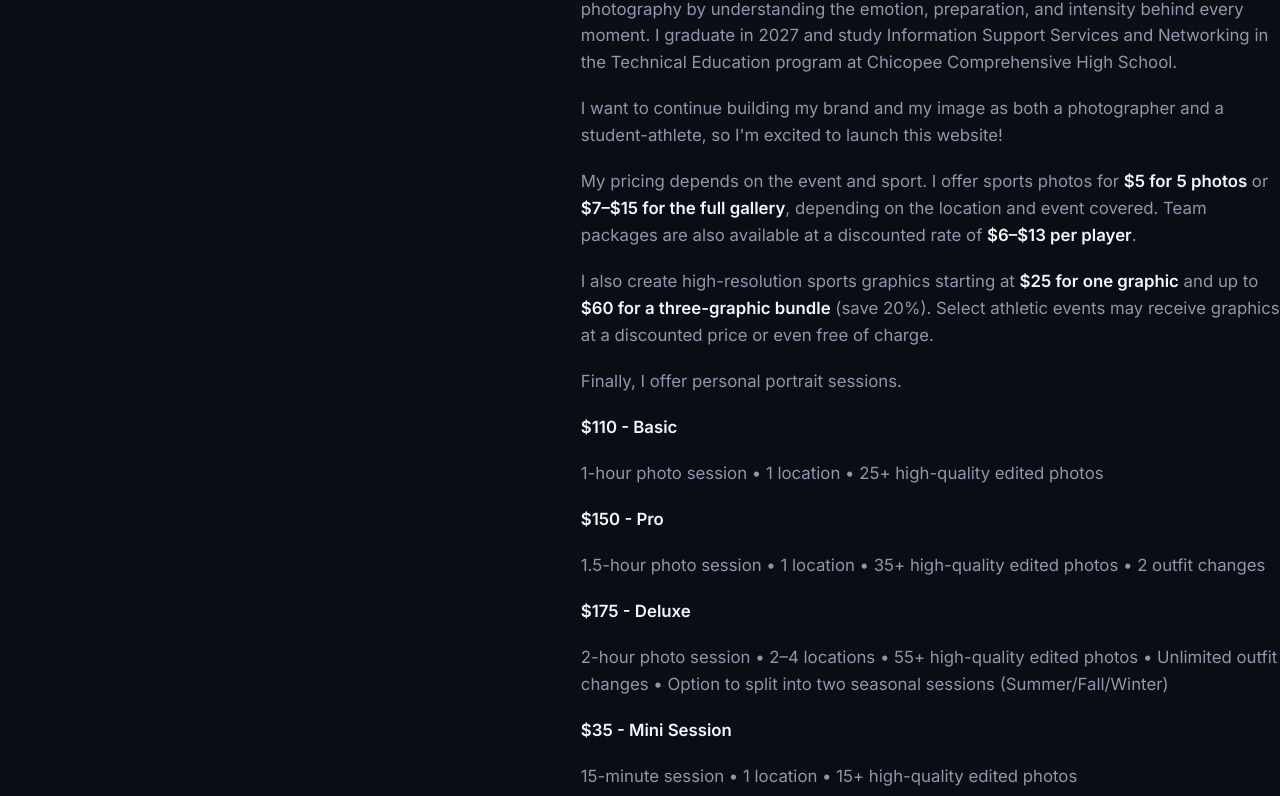
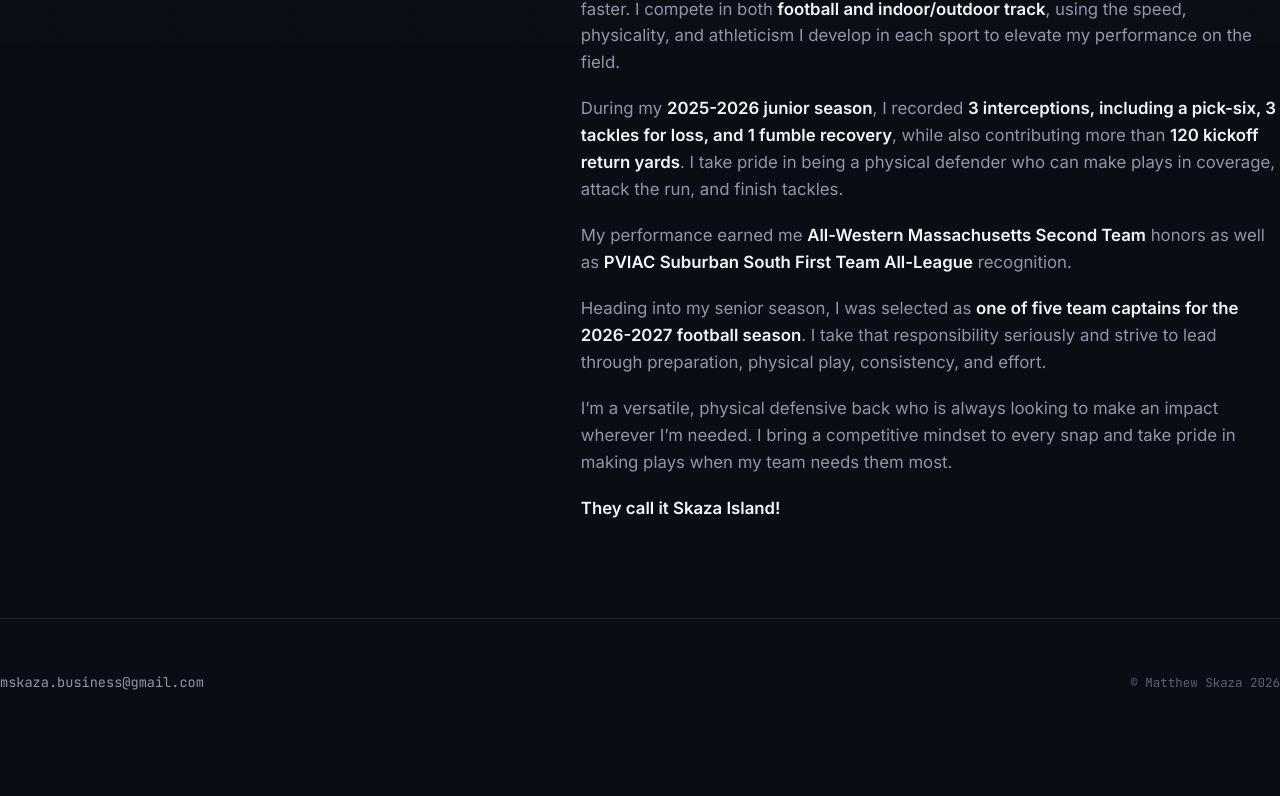
Before and after one commit to mskaza00/skaza.shotsbyskaza-, a website: page index.html in a window 1280 px wide. Shown: the part 755-1551 px from the top of the page. After the commit the page ends 1502 px from the top, so only its background shows below. Drawn offline with nearby package versions, Linux system fonts and the light colour scheme.

Commit message:
Update index.html

```diff
--- a/index.html
+++ b/index.html
@@ -55,32 +55,23 @@
 <section id="about" class="wrap about">
 <div>
 <p class="eyebrow">About</p>
-<h2>Behind The Lens</h2>
+<h2>Under The Helmet -- The Football Side</h2>
 </div>
 <div class="about-body">
-<p>Hi, I'm <strong>Matthew Skaza</strong>, a 17-year-old photographer based in Chicopee, Western Massachusetts. I specialize in sports photography while also capturing portraits and creative moments. With over two years of experience behind the camera, I focus on creating images that preserve meaningful moments.</p>
+<p>Hi, I’m <strong>Matthew Skaza</strong>, a Class of 2027 student-athlete and multi-sport player at Chicopee Comprehensive High School. I primarily play <strong>Defensive Back and Outside Linebacker</strong>, but my versatility allows me to contribute at multiple positions on both sides of the ball during varsity competition.</p>
 
-<p>As a student-athlete and football captain, I bring an athlete's perspective to sports photography by understanding the emotion, preparation, and intensity behind every moment. I graduate in 2027 and study Information Support Services and Networking in the Technical Education program at Chicopee Comprehensive High School.</p>
+<p>At <strong>5'11", 163 pounds</strong>, I continue to develop as an athlete by getting bigger, stronger, and faster. I compete in both <strong>football and indoor/outdoor track</strong>, using the speed, physicality, and athleticism I develop in each sport to elevate my performance on the field.</p>
 
-<p>I want to continue building my brand and my image as both a photographer and a student-athlete, so I'm excited to launch this website!</p>
+<p>During my <strong>2025-2026 junior season</strong>, I recorded <strong>3 interceptions, including a pick-six, 3 tackles for loss, and 1 fumble recovery</strong>, while also contributing more than <strong>120 kickoff return yards</strong>. I take pride in being a physical defender who can make plays in coverage, attack the run, and finish tackles.</p>
 
-<p>My pricing depends on the event and sport. I offer sports photos for <strong>$5 for 5 photos</strong> or <strong>$7–$15 for the full gallery</strong>, depending on the location and event covered. Team packages are also available at a discounted rate of <strong>$6–$13 per player</strong>.</p>
+<p>My performance earned me <strong>All-Western Massachusetts Second Team</strong> honors as well as <strong>PVIAC Suburban South First Team All-League</strong> recognition.</p>
 
-<p>I also create high-resolution sports graphics starting at <strong>$25 for one graphic</strong> and up to <strong>$60 for a three-graphic bundle</strong> (save 20%). Select athletic events may receive graphics at a discounted price or even free of charge.</p>
+<p>Heading into my senior season, I was selected as <strong>one of five team captains for the 2026-2027 football season</strong>. I take that responsibility seriously and strive to lead through preparation, physical play, consistency, and effort.</p>
 
-<p>Finally, I offer personal portrait sessions.</p>
+<p>I’m a versatile, physical defensive back who is always looking to make an impact wherever I’m needed. I bring a competitive mindset to every snap and take pride in making plays when my team needs them most.</p>
 
-<p><strong>$110 - Basic</strong></p>
-<p>1-hour photo session • 1 location • 25+ high-quality edited photos</p>
+<p><strong>They call it Skaza Island!</strong></p>
 
-<p><strong>$150 - Pro</strong></p>
-<p>1.5-hour photo session • 1 location • 35+ high-quality edited photos • 2 outfit changes</p>
-
-<p><strong>$175 - Deluxe</strong></p>
-<p>2-hour photo session • 2–4 locations • 55+ high-quality edited photos • Unlimited outfit changes • Option to split into two seasonal sessions (Summer/Fall/Winter)</p>
-
-<p><strong>$35 - Mini Session</strong></p>
-<p>15-minute session • 1 location • 15+ high-quality edited photos</p>
 </div>
 </section>
 </main>
```
